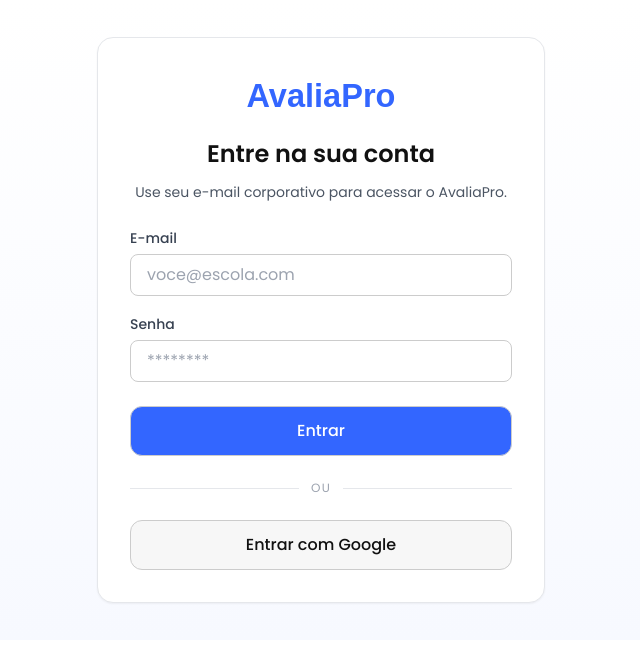
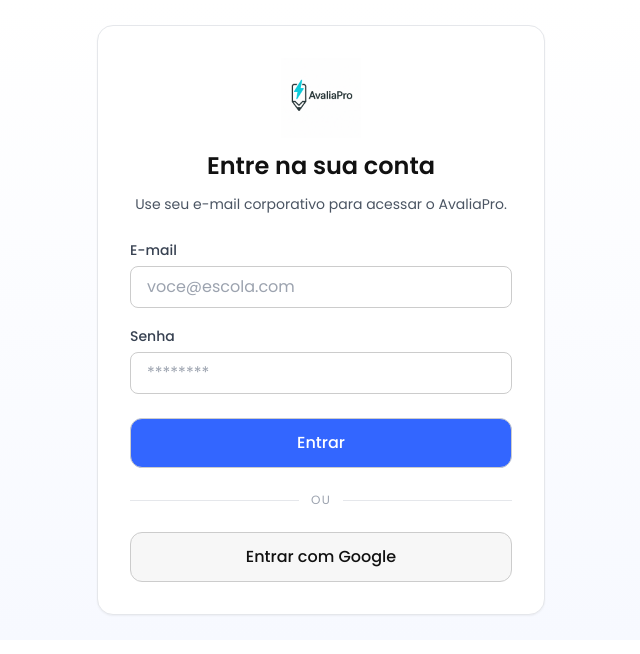
Before and after one commit to rafarisso/AvaliaPro, a React (Vite) app: page /login in a window 1280 px wide. Shown: the top 654 px of the page, without its empty margins (319-959 px from the left). Built offline with nearby package versions, Linux system fonts and the light colour scheme; no server answers.

Commit message:
Update login logo size and image

```diff
--- a/src/pages/Login.tsx
+++ b/src/pages/Login.tsx
@@ -49,7 +49,12 @@ export default function Login() {
       >
         <div className="text-center space-y-3">
           <div className="flex justify-center">
-            <img src="/AvaliaPro_logo.svg" alt="AvaliaPro" className="h-14 w-auto" />
+            <img
+              src="/AvaliaPro_logo.png"
+              alt="AvaliaPro"
+              className="h-20 w-auto object-contain"
+              loading="lazy"
+            />
           </div>
           <h2 className="text-2xl font-semibold">Entre na sua conta</h2>
           <p className="text-sm text-gray-600">Use seu e-mail corporativo para acessar o AvaliaPro.</p>
@@ -92,7 +97,7 @@ export default function Login() {
           disabled={loading}
           className="w-full rounded-xl bg-primary text-white py-3 font-medium hover:bg-primary-dark transition disabled:opacity-60 disabled:cursor-not-allowed"
         >
-          {loading ? "Entrando." : "Entrar"}
+          {loading ? "Entrando..." : "Entrar"}
         </button>
 
         <div className="flex items-center gap-3">
```
